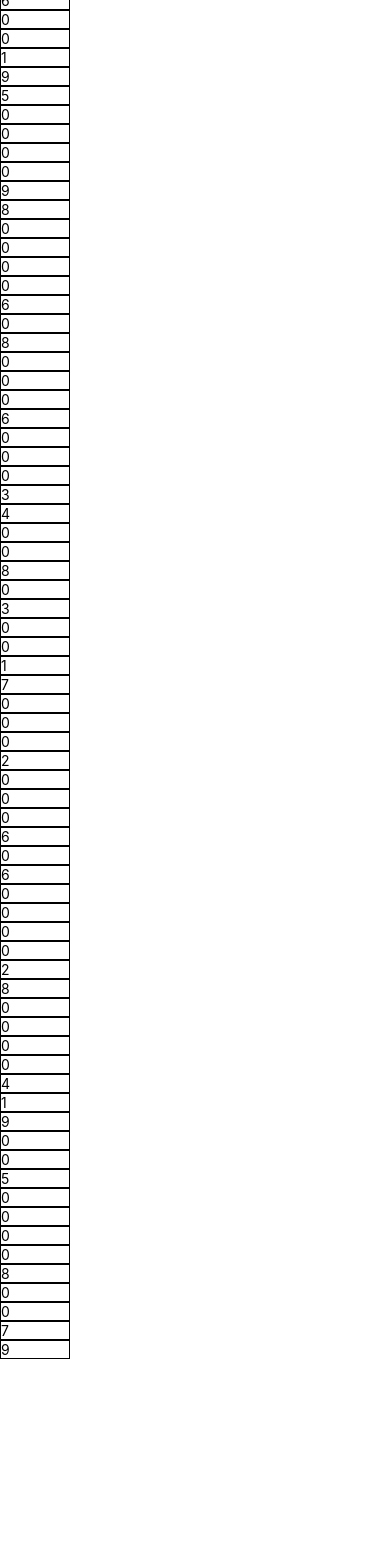
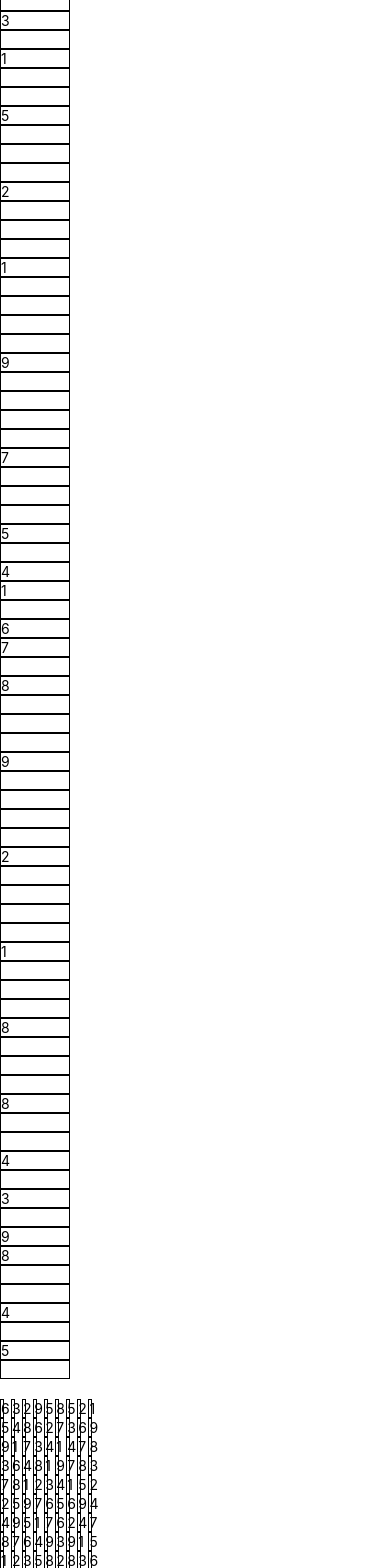
Before and after one commit to karofmah/Sudoku, a React Native app: screen / in a window 390 px wide. Shown: the part 180-1748 px from the top of the page. Before the commit the page ends 1539 px from the top, so only its background shows below. Built offline with nearby package versions, Linux system fonts and the light colour scheme.

Commit message:
Created boards of different difficulities

```diff
--- a/App.jsx
+++ b/App.jsx
@@ -1,25 +1,14 @@
 import { StatusBar } from 'expo-status-bar';
 import { StyleSheet, TextInput,Text, View } from 'react-native';
-import List from './components/SmallGrid';
-import Grid from './components/Grid';
+
+import Main from './components/Main';
 
 export default function App() {
 
-  const sudokuGrid = [
-    [5, 3, 0, 0, 7, 0, 0, 0, 0],
-    [6, 0, 0, 1, 9, 5, 0, 0, 0],
-    [0, 9, 8, 0, 0, 0, 0, 6, 0],
-    [8, 0, 0, 0, 6, 0, 0, 0, 3],
-    [4, 0, 0, 8, 0, 3, 0, 0, 1],
-    [7, 0, 0, 0, 2, 0, 0, 0, 6],
-    [0, 6, 0, 0, 0, 0, 2, 8, 0],
-    [0, 0, 0, 4, 1, 9, 0, 0, 5],
-    [0, 0, 0, 0, 8, 0, 0, 7, 9],
-  ];
 
   return(
     <>
-    <Grid gridList={sudokuGrid}/>
+    <Main />
     </>
   )
 }
--- a/components/Grid.jsx
+++ b/components/Grid.jsx
@@ -29,6 +29,7 @@ const styles = StyleSheet.create({
     display: 'flex',
     flexDirection: 'row',
     flexWrap: 'wrap',
-    width: '100%'
+    width: '100%',
+    marginTop: 20
   },
 });
--- /dev/null
+++ b/components/Main.jsx
@@ -0,0 +1,83 @@
+import { StyleSheet, TextInput,Text, View } from 'react-native';
+import List from './SmallGrid';
+import Grid from './Grid';
+
+export default function Main() {
+
+    const easyBoard =[
+        [8, 2, 0, 9, 4, 0, 0, 0, 0],
+        [0, 0, 4, 0, 0, 0, 0, 0, 1],
+        [3, 7, 0, 0, 0, 8, 9, 0, 0],
+        [0, 0, 0, 0, 0, 9, 1, 0, 0],
+        [3, 9, 0, 0, 0, 0, 0, 8, 6],
+        [0, 0, 4, 2, 0, 0, 0, 0, 0],
+        [0, 0, 4, 2, 0, 0, 0, 8, 3],
+        [2, 0, 0, 0, 0, 0, 6, 0, 0],
+        [0, 0, 0, 0, 6, 7, 0, 5, 2],
+        ];
+    const easyBoardSolution=[
+        [8, 2, 6, 9, 4, 1, 3, 5, 7],
+        [9, 5, 4, 7, 6, 3, 8, 2, 1],
+        [3, 7, 1, 5, 2, 8, 9, 4, 6],
+        [5, 7, 8, 4, 6, 9, 1, 3, 2],
+        [3, 9, 2, 5, 1, 7, 4, 8, 6],
+        [6, 1, 4, 2, 8, 3, 7, 9, 5],
+        [6, 1, 4, 2, 9, 5, 7, 8, 3],
+        [2, 7, 5, 1, 3, 8, 6, 4, 9],
+        [8, 3, 9, 4, 6, 7, 1, 5, 2],
+        ];
+
+
+    const mediumBoard = [
+        [0, 8, 3, 0, 4, 0, 0, 0, 7],
+        [0, 0, 4, 0, 0, 5, 2, 0, 0],
+        [0, 0, 7, 0, 1, 0, 0, 9, 0],
+        [0, 2, 0, 0, 0, 4, 0, 0, 0],
+        [0, 0, 0, 0, 1, 0, 0, 0, 6],
+        [0, 3, 1, 8, 5, 0, 0, 0, 0],
+        [0, 0, 0, 0, 0, 0, 7, 0, 0],
+        [0, 7, 0, 1, 0, 0, 6, 0, 9],
+        [0, 0, 0, 4, 0, 3, 0, 0, 0],
+        ];
+    const mediumBoardSolution = [
+        [1, 8, 3, 2, 4, 9, 5, 6, 7],
+        [9, 6, 4, 7, 3, 5, 2, 8, 1],
+        [5, 2, 7, 6, 1, 8, 3, 9, 4],
+        [8, 2, 6, 9, 7, 4, 3, 5, 1],
+        [4, 5, 7, 3, 1, 2, 8, 9, 6],
+        [9, 3, 1, 8, 5, 6, 7, 4, 2],
+        [4, 1, 8, 6, 9, 5, 7, 3, 2],
+        [5, 7, 3, 1, 2, 8, 6, 4, 9],
+        [2, 6, 9, 4, 7, 3, 1, 8, 5],
+        ];
+        const hardBoard = [
+        [0, 5, 0, 3, 0, 0, 4, 8, 0],
+        [3, 0, 1, 0, 0, 5, 0, 0, 0],
+        [2, 0, 0, 0, 1, 0, 0, 0, 0],
+        [9, 0, 0, 0, 0, 7, 0, 0, 0],
+        [5, 0, 4, 1, 0, 6, 7, 0, 8],
+        [0, 0, 0, 9, 0, 0, 0, 0, 2],
+        [0, 0, 0, 0, 1, 0, 0, 0, 8],
+        [0, 0, 0, 8, 0, 0, 4, 0, 3],
+        [0, 9, 8, 0, 0, 4, 0, 5, 0],
+        ];
+    const hardBoardSolution = [
+        [6, 5, 9, 3, 7, 2, 4, 8, 1],
+        [3, 4, 1, 6, 8, 5, 9, 7, 2],
+        [2, 8, 7, 4, 1, 9, 5, 6, 3],
+        [9, 6, 3, 8, 2, 7, 1, 4, 5],
+        [5, 2, 4, 1, 3, 6, 7, 9, 8],
+        [8, 7, 1, 9, 4, 5, 6, 3, 2],
+        [5, 3, 4, 7, 1, 6, 2, 9, 8],
+        [2, 6, 7, 8, 5, 9, 4, 1, 3],
+        [1, 9, 8, 3, 2, 4, 7, 5, 6],
+        ];
+
+  return(
+    <>
+    <Grid gridList={hardBoard}/>
+    <Grid gridList={hardBoardSolution}/>
+
+    </>
+  )
+}
--- a/components/SmallGrid.jsx
+++ b/components/SmallGrid.jsx
@@ -7,7 +7,9 @@ export default function SmallGrid({gridIndex, gridList}) {
 
         <View style {...styles.container} >
             {gridList[gridIndex].map((item,index) => (
-                <TextInput style={styles.cell} key={index} value={item.toString()}  />
+              item == 0 ?
+              <TextInput style={styles.cell} key={index} keyboardType="number-pad" maxLength={1} /> :
+              <Text style={styles.cell} key={index} >{item.toString()}</Text>
         ))}
         </View>
   )
```
